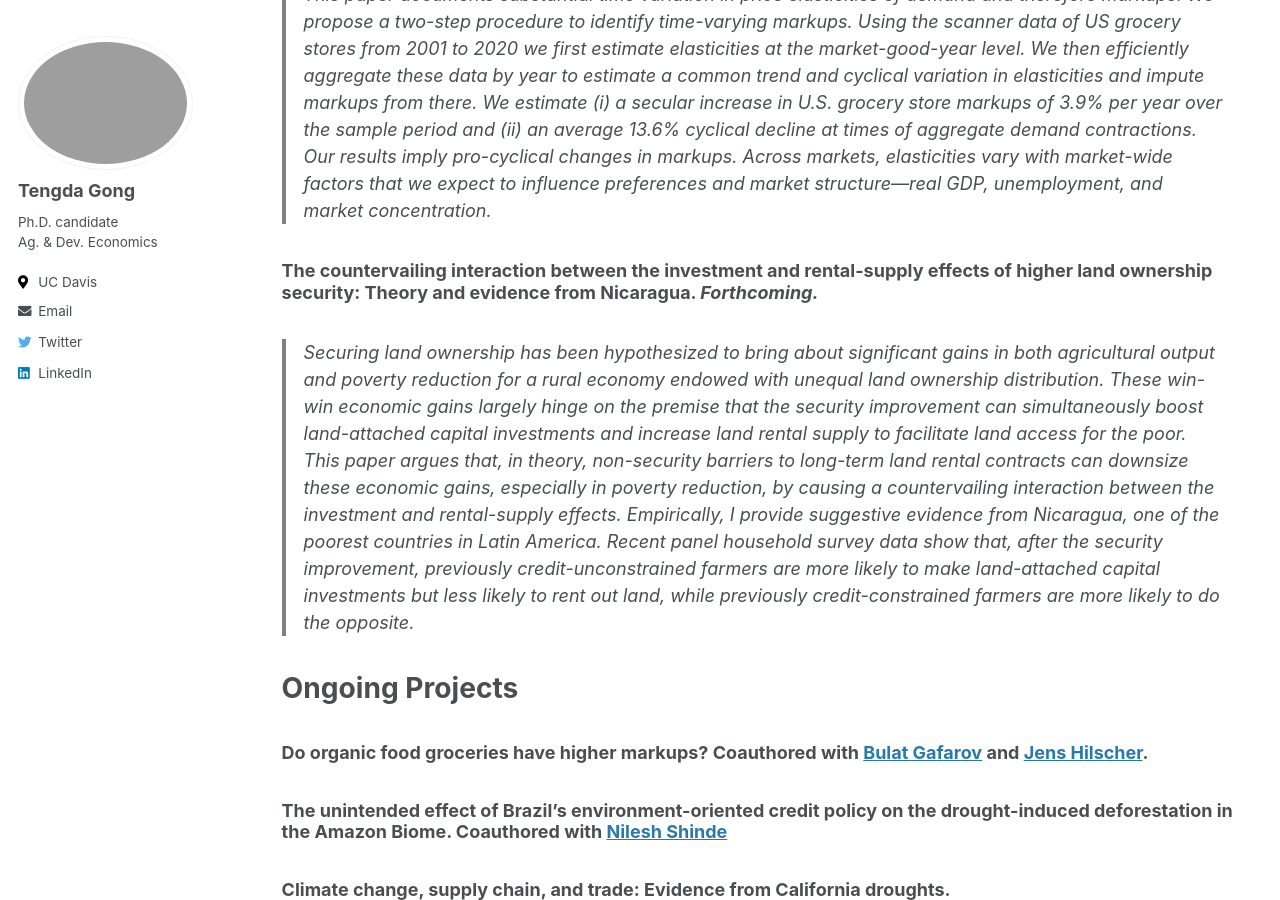
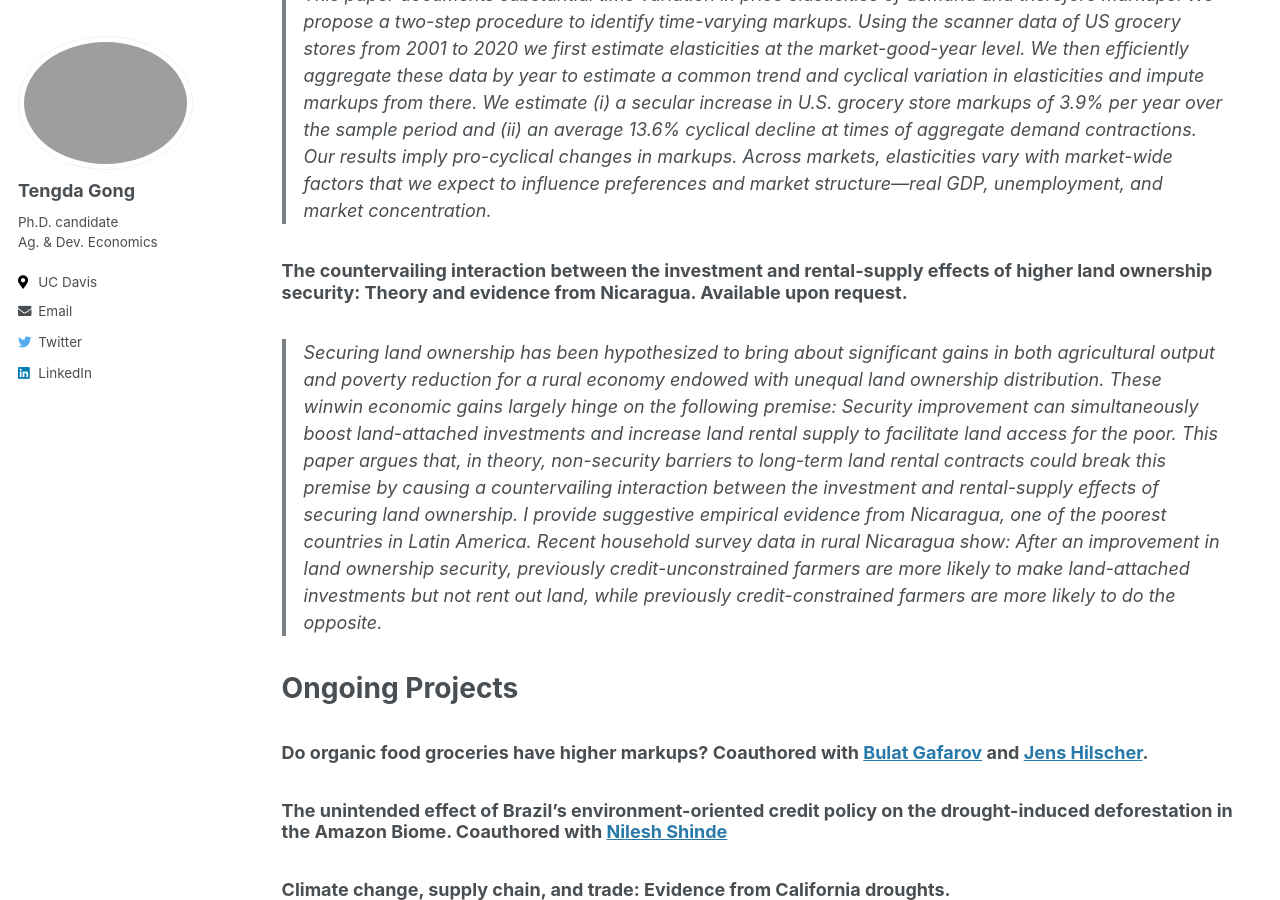
Before and after one commit to tendakung/tendakung.github.io, a Jekyll site: the page built from _pages/research.md, in a window 1280 px wide and 900 px high, scrolled down 654 px. Built offline with Jekyll 4.4.1, drawn with Linux system fonts in a browser that asks for light colours.

Commit message:
Update research.md

```diff
--- a/_pages/research.md
+++ b/_pages/research.md
@@ -11,9 +11,9 @@ author_profile: true
 <img src='/images/research/JMP-webfigure.PNG' width='800'>
 > This paper documents substantial time variation in price elasticities of demand and therefore markups. We propose a two-step procedure to identify time-varying markups. Using the scanner data of US grocery stores from 2001 to 2020 we first estimate elasticities at the market-good-year level. We then efficiently aggregate these data by year to estimate a common trend and cyclical variation in elasticities and impute markups from there. We estimate (i) a secular increase in U.S. grocery store markups of 3.9% per year over the sample period and (ii) an average 13.6% cyclical decline at times of aggregate demand contractions. Our results imply pro-cyclical changes in markups. Across markets, elasticities vary with market-wide factors that we expect to influence preferences and market structure—real GDP, unemployment, and market concentration.
 
-### The countervailing interaction between the investment and rental-supply effects of higher land ownership security: Theory and evidence from Nicaragua. <i>Forthcoming.</i>
-> Securing land ownership has been hypothesized to bring about significant gains in both agricultural output and poverty reduction for a rural economy endowed with unequal land ownership distribution. These win-win economic gains largely hinge on the premise that the security improvement can simultaneously boost land-attached capital investments and increase land rental supply to facilitate land access for the poor. This paper argues that, in theory, non-security barriers to long-term land rental contracts can downsize these economic gains, especially in poverty reduction, by causing a countervailing interaction between the investment and rental-supply effects. Empirically, I provide suggestive evidence from Nicaragua, one of the poorest countries in Latin America. Recent panel household survey data show that, after the security improvement, previously credit-unconstrained farmers are more likely to make land-attached capital investments but less likely to rent out land, while previously credit-constrained farmers are more likely to do the opposite.
-
+### The countervailing interaction between the investment and rental-supply effects of higher land ownership security: Theory and evidence from Nicaragua. Available upon request.
+> Securing land ownership has been hypothesized to bring about significant gains in both agricultural output and poverty reduction for a rural economy endowed with unequal land ownership distribution. These winwin economic gains largely hinge on the following premise: Security improvement can simultaneously boost land-attached investments and increase land rental supply to facilitate land access for the poor. This paper argues that, in theory, non-security barriers to long-term land rental contracts could break this premise by causing a countervailing interaction between the investment and rental-supply effects of securing land ownership. I provide suggestive empirical evidence from Nicaragua, one of the poorest countries in Latin
+America. Recent household survey data in rural Nicaragua show: After an improvement in land ownership security, previously credit-unconstrained farmers are more likely to make land-attached investments but not rent out land, while previously credit-constrained farmers are more likely to do the opposite.
 
 # Ongoing Projects
 
```
